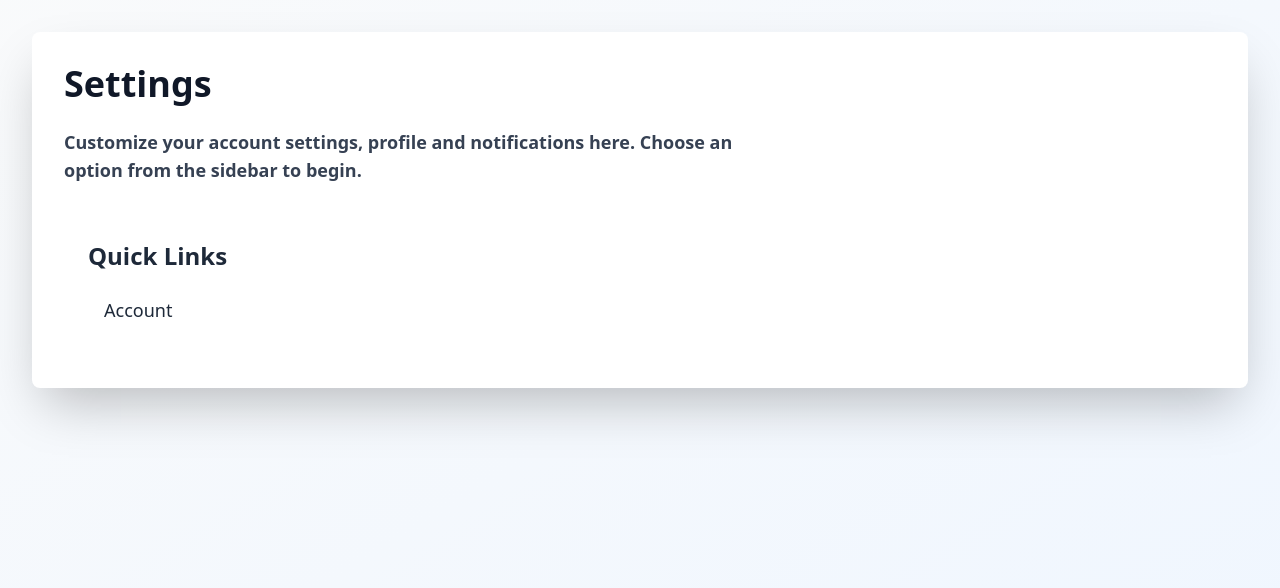
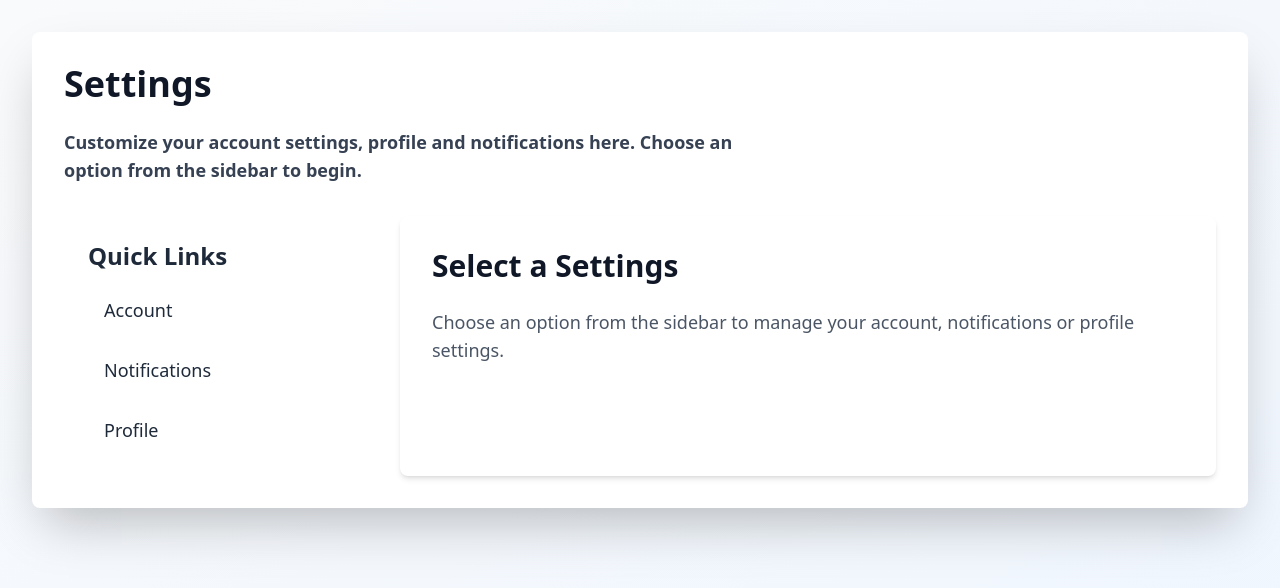
Before and after one commit to mnraza-dev/NextJS_Mastery, a Next.js app in the folder demos/: page /dashboard/analytics/settings in a window 1280 px wide. Shown: the top 588 px of the page. Built offline with nearby package versions, Linux system fonts and the light colour scheme.

Commit message:
Add notifications and profile settings links to Analytics Dashboard

```diff
--- a/demos/src/app/dashboard/analytics/settings/page.tsx
+++ b/demos/src/app/dashboard/analytics/settings/page.tsx
@@ -18,13 +18,39 @@ const Settings = () => {
             <ul className="space-y-4">
               <li className="">
                 <Link
-                  href={"/dashboard/settings/account"}
+                  href={"/dashboard/analytics/settings/account"}
                   className=" flex items-center text-lg text-gray-800  hover:text-indigo-600 transition-colors py-2 px-4 rounded-md hover:bg-indigo-50"
                 >
                   <span>Account</span>
                 </Link>
               </li>
+              <li className="">
+                <Link
+                  href={"/dashboard/analytics/settings/notifications"}
+                  className=" flex items-center text-lg text-gray-800  hover:text-green-600 transition-colors py-2 px-4 rounded-md hover:bg-green-50"
+                >
+                  <span>Notifications</span>
+                </Link>
+              </li>
+              <li className="">
+                <Link
+                  href={"/dashboard/analytics/settings/profile"}
+                  className=" flex items-center text-lg text-gray-800  hover:text-yellow-600 transition-colors py-2 px-4 rounded-md hover:bg-yellow-50"
+                >
+                  <span>Profile</span>
+                </Link>
+              </li>
             </ul>
+          </div>
+
+          <div className="bg-white flex-1 p-8 rounded-lg shadow-md">
+            <h2 className="text-gray-900 font-semibold text-3xl mb-6">
+              Select a Settings
+            </h2>
+            <p className="text-lg text-gray-600 max-w-3xl">
+              Choose an option from the sidebar to manage your account,
+              notifications or profile settings.
+            </p>
           </div>
         </div>
       </div>
```
